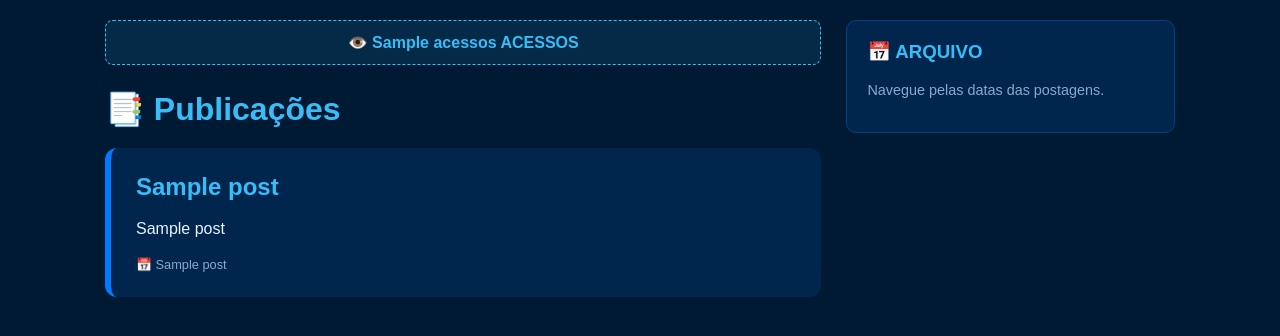
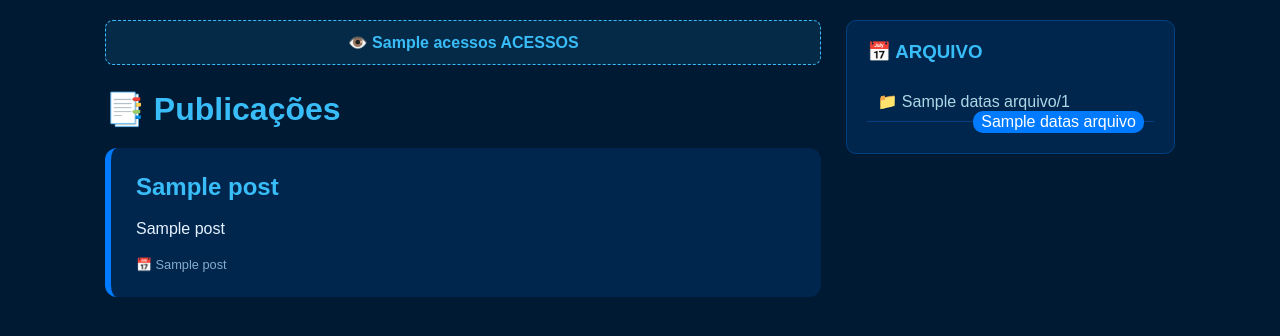
Before and after one commit to azuledoido/meu-blog-flask, a Flask app: template templates/index.html in a window 1280 px wide. Shown: the part 62-398 px from the top of the page. Run offline with Flask 3, Linux system fonts and the light colour scheme; the template is opened without the code that fills it: most values are stand-ins (such as "Sample title", 1, 10 or a date in 2020); some libraries are stand-ins or nearby versions.

Commit message:
Restauração total: Mural, Blog e Arquivo de Datas

```diff
--- a/app.py
+++ b/app.py
@@ -32,9 +32,31 @@ def obter_total_acessos():
     except:
         return "1500+"
 
+def obter_arquivo_datas():
+    try:
+        conn = get_db_connection()
+        if not conn: return []
+        cur = conn.cursor()
+        cur.execute("""
+            SELECT
+                EXTRACT(YEAR FROM COALESCE(data_criacao, NOW()))::int,
+                EXTRACT(MONTH FROM COALESCE(data_criacao, NOW()))::int,
+                COUNT(*)
+            FROM posts
+            GROUP BY 1, 2
+            ORDER BY 1 DESC, 2 DESC;
+        """)
+        datas = cur.fetchall()
+        cur.close()
+        conn.close()
+        return datas
+    except:
+        return []
+
 @app.route('/')
 def home():
     acessos = obter_total_acessos()
+    datas = obter_arquivo_datas()
     posts = []
     try:
         conn = get_db_connection()
@@ -46,7 +68,7 @@ def home():
             conn.close()
     except:
         pass
-    return render_template('index.html', posts=posts, acessos=acessos)
+    return render_template('index.html', posts=posts, acessos=acessos, datas_arquivo=datas)
 
 @app.route('/mural', methods=['GET', 'POST'])
 def mural():
@@ -63,11 +85,10 @@ def mural():
                     conn.commit()
                 return redirect(url_for('mural'))
 
-            # AQUI ESTAVA O ERRO - AGORA ESTÁ CORRIGIDO:
             try:
                 cur.execute("SELECT id, nome, mensagem, TO_CHAR(data, 'DD/MM/YYYY HH24:MI') FROM mural ORDER BY id DESC LIMIT 50")
             except:
-                conn.rollback()
+                if conn: conn.rollback()
                 cur.execute("SELECT id, nome, mensagem FROM mural ORDER BY id DESC LIMIT 50")
 
             recados = cur.fetchall()
@@ -92,17 +113,5 @@ def escrever():
                 return redirect(url_for('home'))
     return render_template('escrever.html')
 
-@app.route('/post/<int:post_id>')
-def exibir_post(post_id):
-    post = None
-    conn = get_db_connection()
-    if conn:
-        cur = conn.cursor()
-        cur.execute("SELECT id, titulo, conteudo, TO_CHAR(data_criacao, 'DD/MM/YYYY') FROM posts WHERE id = %s;", (post_id,))
-        post = cur.fetchone()
-        cur.close()
-        conn.close()
-    return render_template('post_unico.html', post=post)
-
 if __name__ == '__main__':
     app.run(host='0.0.0.0', port=5000)
--- a/templates/index.html
+++ b/templates/index.html
@@ -112,9 +112,15 @@
         </main>
 
         <aside>
-            <h3 style="color: #38bdf8; margin-top: 0;">📅 ARQUIVO</h3>
-            <p style="font-size: 0.9rem; color: #88aacc;">Navegue pelas datas das postagens.</p>
-            </aside>
-    </div>
-</body>
-</html>
+    <h3 style="color: #38bdf8; margin-top: 0;">📅 ARQUIVO</h3>
+    {% if datas_arquivo %}
+        {% for d in datas_arquivo %}
+        <a href="#" class="link-arquivo">
+            📁 {{ d[1] }}/{{ d[0] }}
+            <span class="badge-count">{{ d[2] }}</span>
+        </a>
+        {% endfor %}
+    {% else %}
+        <p style="color: #88aacc; font-size: 0.8rem;">Nenhum arquivo disponível.</p>
+    {% endif %}
+</aside>
```
